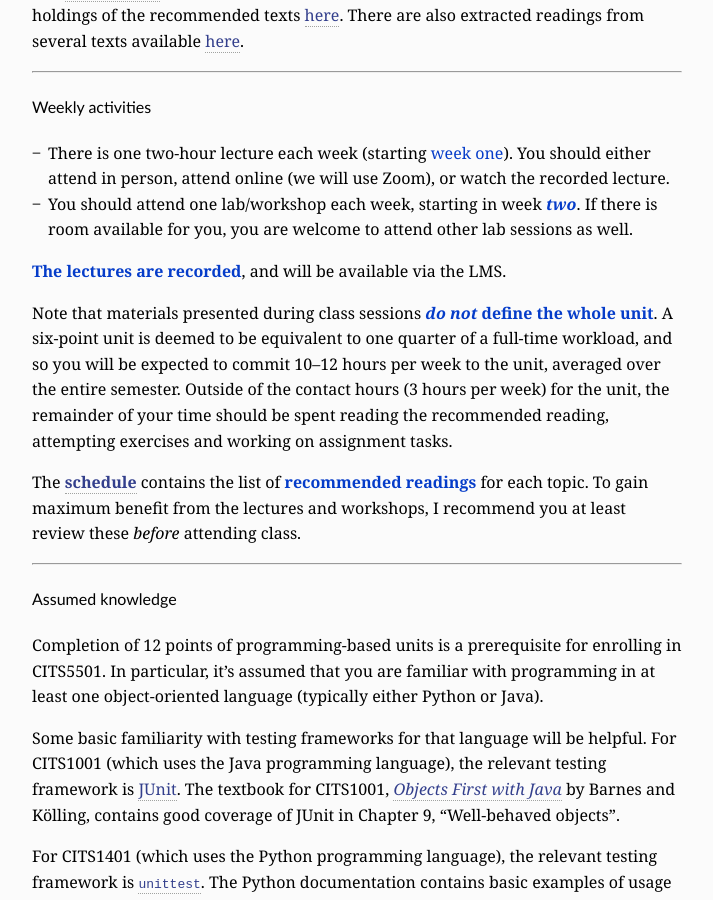
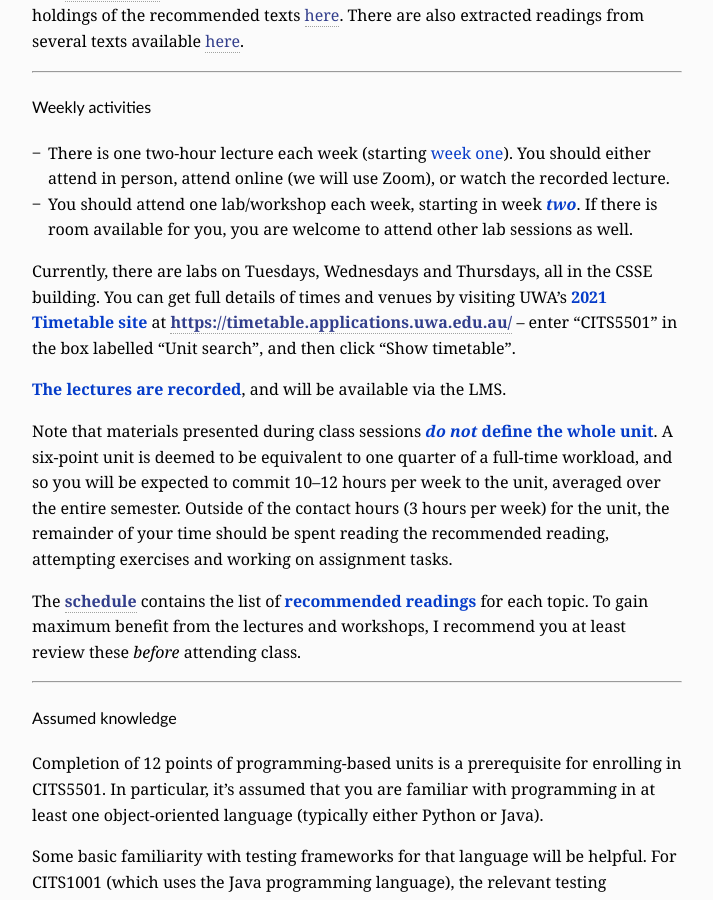
Before and after one commit to cits5501/cits5501.github.io, a Jekyll site: the page built from docs/index.md, in a window 1280 px wide and 900 px high, scrolled down 1682 px. Shown: the whole window, without its empty margins (283-996 px from the left). Built offline with Jekyll 4.4.1, drawn with Linux system fonts in a browser that asks for light colours; some web fonts are replaced.

Commit message:
added info on timetabling

```diff
--- a/docs/index.md
+++ b/docs/index.md
@@ -124,6 +124,12 @@ also extracted readings from several texts available
   If there is room available for you, you are welcome to attend other
   lab sessions as well.
 
+Currently, there are labs on Tuesdays, Wednesdays and Thursdays, all in the
+CSSE building. You can get full details of times and venues by
+visiting UWA's **2021 Timetable site**{: class="hi-pri" :} at
+**<https://timetable.applications.uwa.edu.au/>** -- enter "CITS5501" in the
+box labelled "Unit search", and then click "Show timetable".
+
 **The lectures are recorded**{: class="hi-pri" :}, and will be
 available via the LMS.
 
```
